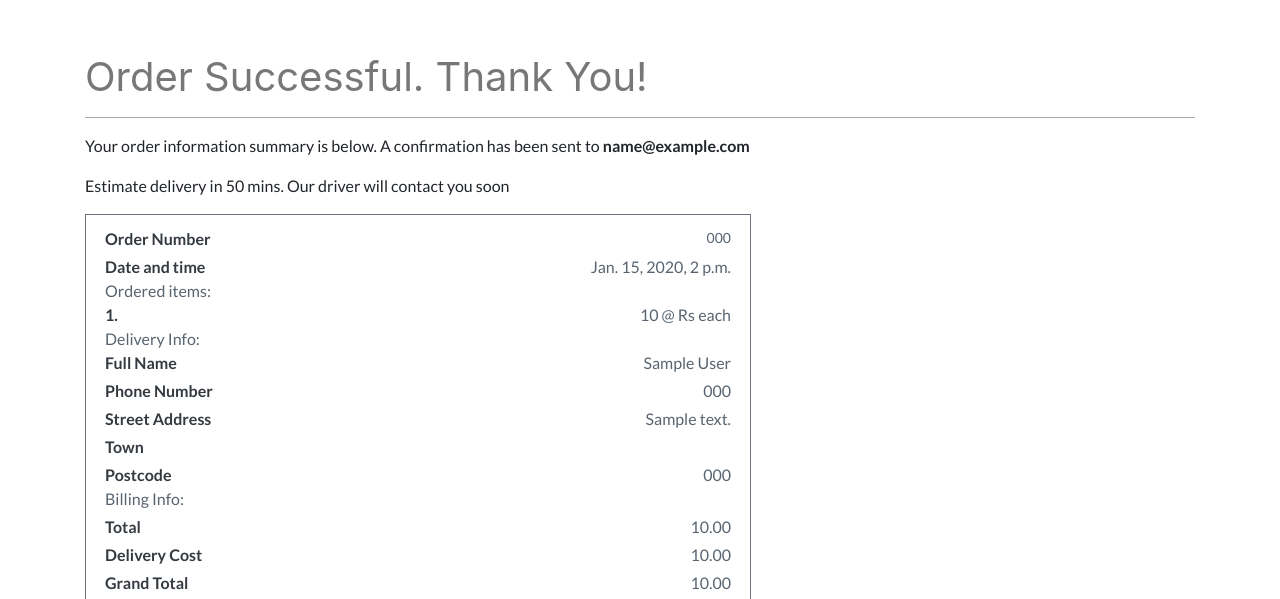
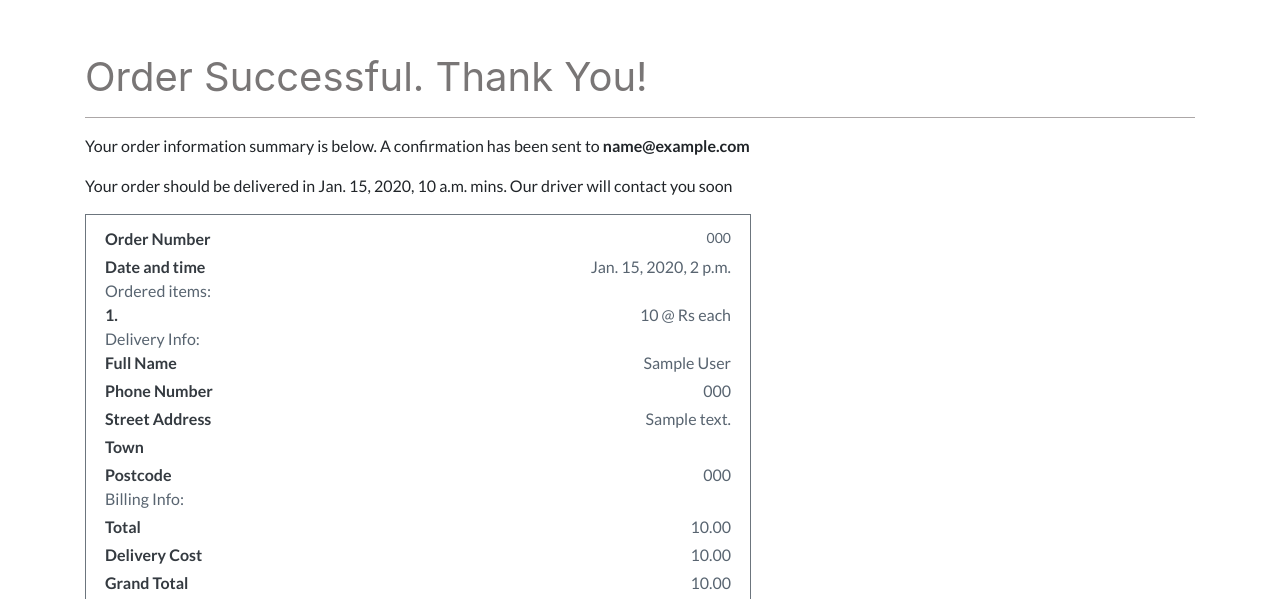
Before and after one commit to Code-Institute-Submissions/molacuizine, a Django app: template checkout/templates/checkout/checkout_success.html in a window 1280 px wide. Shown: the part 147-746 px from the top of the page. Run offline with Django 3.2, Linux system fonts and the light colour scheme; data comes from the database, SQL or seed files in the repository; tables that the repository leaves empty hold one stand-in row (values such as "Sample post"); the template is opened without the code that fills it: values that come from a table or form of the project are taken from there, most other values are stand-ins (such as "Sample title", 1, 10 or a date in 2020); some libraries are stand-ins or nearby versions.

Commit message:
Update checkout success template to include delivery time

```diff
--- a/checkout/templates/checkout/checkout_success.html
+++ b/checkout/templates/checkout/checkout_success.html
@@ -11,7 +11,7 @@
         <h1 class="text-left">Order Successful. Thank You!</h1>
         <hr>
         <p>Your order information summary is below. A confirmation has been sent to <span class="font-weight-bold">{{ order.email }}</span></p>
-        <p>Estimate delivery in 50 mins. Our driver will contact you soon</p>
+        <p>Your order should be delivered in {{ delivery_time }} mins. Our driver will contact you soon</p>
         <div class="checkout-summary checkout-text border border-secondary">
             <div class="row m-1">
                 <div class="col-12 col-md-5 text-left text-dark font-weight-bold mt-2">Order Number</div>
```
